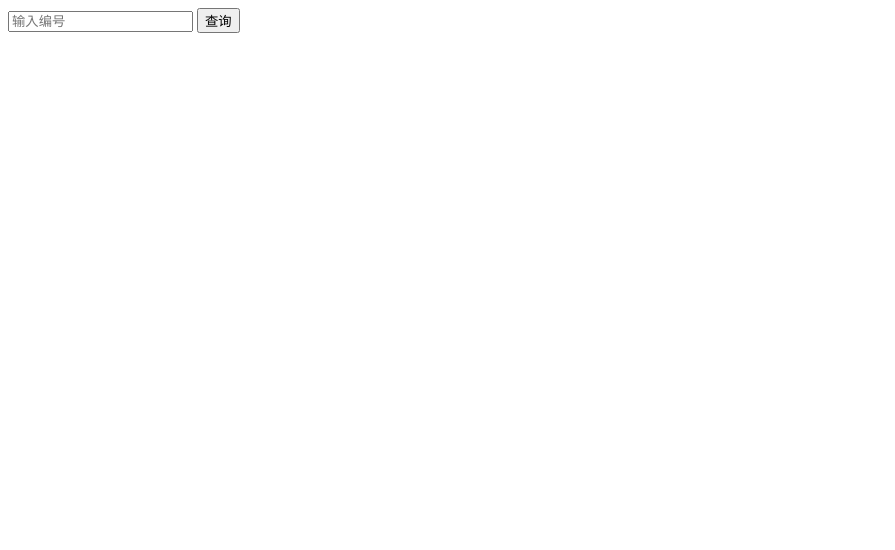
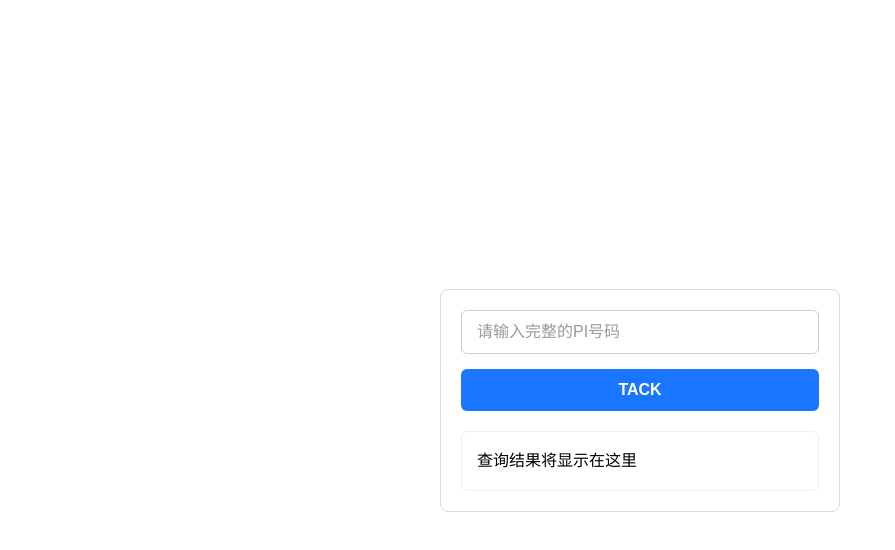
Before and after one commit to CGhaha/pool-thermometer-info, a plain HTML site: page index.html in a window 1280 px wide. Shown: the whole page, without its empty margins (0-895 px from the left). Drawn offline with Linux system fonts and the light colour scheme.

Commit message:
Update index.html

```diff
--- a/index.html
+++ b/index.html
@@ -1,23 +1,130 @@
 <!DOCTYPE html>
-<html>
+<html lang="zh-CN">
+<head>
+    <meta charset="UTF-8">
+    <meta name="viewport" content="width=device-width, initial-scale=1.0">
+    <title>PI号码查询</title>
+    <style>
+        * {
+            margin: 0;
+            padding: 0;
+            box-sizing: border-box;
+            font-family: Arial, sans-serif;
+        }
+
+        body {
+            background: white;
+            min-height: 100vh;
+            display: flex;
+            justify-content: center;
+            align-items: center;
+            padding: 20px;
+        }
+
+        .container {
+            width: 100%;
+            max-width: 400px;
+            background: white;
+            border: 1px solid #ddd;
+            border-radius: 8px;
+            padding: 20px;
+            text-align: center;
+        }
+
+        #codeInput {
+            width: 100%;
+            padding: 12px 15px;
+            font-size: 16px;
+            border: 1px solid #ccc;
+            border-radius: 6px;
+            margin-bottom: 15px;
+            outline: none;
+        }
+
+        #codeInput:focus {
+            border-color: #1a75ff;
+        }
+
+        #codeInput::placeholder {
+            color: #999;
+        }
+
+        #searchBtn {
+            background: #1a75ff;
+            color: white;
+            border: none;
+            padding: 12px 20px;
+            font-size: 16px;
+            font-weight: bold;
+            border-radius: 6px;
+            cursor: pointer;
+            width: 100%;
+            text-transform: uppercase;
+            transition: all 0.2s ease;
+        }
+
+        #searchBtn:hover {
+            background: #0066cc;
+        }
+
+        #searchBtn:active {
+            background: #00a651;
+            transform: translateY(2px);
+        }
+
+        #result {
+            margin-top: 20px;
+            padding: 15px;
+            border: 1px solid #eee;
+            border-radius: 6px;
+            min-height: 60px;
+            text-align: left;
+        }
+    </style>
+</head>
 <body>
-  <input type="text" id="codeInput" placeholder="输入编号">
-  <button onclick="search()">查询</button>
-  <div id="result"></div>
+    <div class="container">
+        <input type="text" id="codeInput" placeholder="请输入完整的PI号码">
+        <button id="searchBtn">TACK</button>
+        <div id="result">查询结果将显示在这里</div>
+    </div>
 
-  <script>
-    async function search() {
-      const code = document.getElementById('codeInput').value;
-      const apiUrl = `https://script.google.com/macros/s/AKfycbwPYOeRqFwSYjjznF9yd859n9vwJw5PY8h8V2extxWYSzafREsDX87ZmtNp_24863oWRA/exec?code=${code}`;
+    <script>
+        document.addEventListener('DOMContentLoaded', function() {
+            const searchBtn = document.getElementById('searchBtn');
+            const codeInput = document.getElementById('codeInput');
+            const resultDiv = document.getElementById('result');
 
-      try {
-        const response = await fetch(apiUrl);
-        const data = await response.json();
-        document.getElementById('result').innerText = data.info || "未找到信息";
-      } catch (error) {
-        console.error('查询失败:', error);
-      }
-    }
-  </script>
+            searchBtn.addEventListener('click', function() {
+                // 按钮点击效果
+                this.style.backgroundColor = '#00a651';
+                setTimeout(() => {
+                    this.style.backgroundColor = '#1a75ff';
+                }, 200);
+
+                // 检查输入
+                const code = codeInput.value.trim();
+                if (!code) {
+                    resultDiv.innerHTML = '<span style="color: red;">请输入PI号码</span>';
+                    return;
+                }
+
+                // 调用API
+                const apiUrl = `https://script.google.com/macros/s/AKfycbwPYOeRqFwSYjjznF9yd859n9vwJw5PY8h8V2extxWYSzafREsDX87ZmtNp_24863oWRA/exec?code=${code}`;
+
+                fetch(apiUrl)
+                    .then(response => response.json())
+                    .then(data => {
+                        resultDiv.innerHTML = data.info
+                            ? `<strong>查询结果：</strong>${data.info}`
+                            : '<span style="color: red;">未找到匹配信息</span>';
+                    })
+                    .catch(error => {
+                        console.error('查询失败:', error);
+                        resultDiv.innerHTML = '<span style="color: red;">查询服务暂时不可用</span>';
+                    });
+            });
+        });
+    </script>
 </body>
 </html>
```
